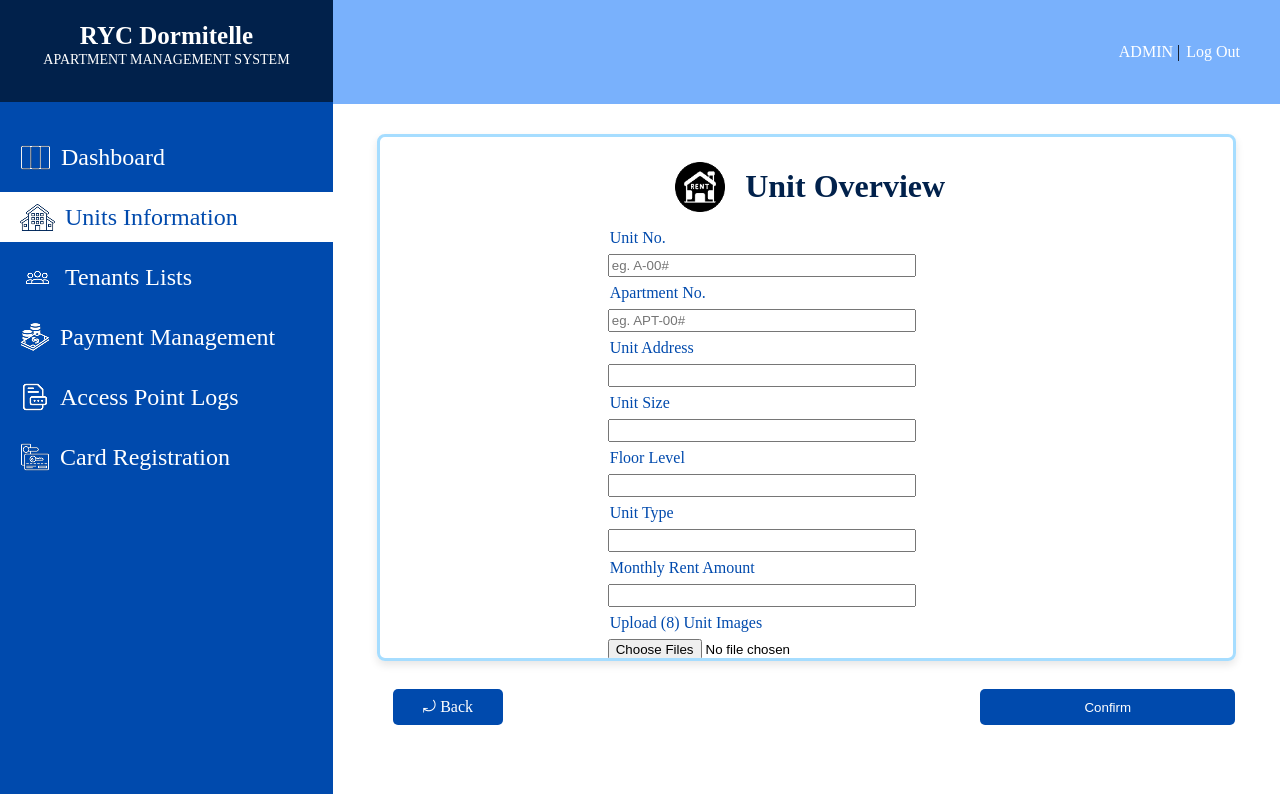
After one commit to JorizVon/ryc-dormitelle-apartment-system, a PHP site: page /ADDNEWUNIT.php in a window 1280 px wide. The commit adds this page. Run offline with PHP 8.4, Linux system fonts and the light colour scheme.

Commit message:
addnewunit added and few adjustments

```diff
--- /dev/null
+++ b/ADDNEWUNIT.php
@@ -0,0 +1,517 @@
+<?php
+// Database connection settings
+$host = "localhost";
+$username = "root";
+$password = "";
+$database = "ryc_dormitelle";
+
+// Create database connection
+$conn = new mysqli($host, $username, $password, $database);
+
+// Check connection
+if ($conn->connect_error) {
+    die("Connection failed: " . $conn->connect_error);
+}
+
+// Handle the form submission
+if ($_SERVER['REQUEST_METHOD'] === 'POST') {
+    $unit_no = $_POST['unit_no'];
+    $apartment_no = $_POST['apartment_no'];
+    $unit_address = $_POST['unit_address'];
+    $unit_size = $_POST['unit_size'];
+    $floor_level = $_POST['floor_level'];
+    $unit_type = $_POST['unit_type'];
+    $monthly_rent_amount = $_POST['monthly_rent_amount'];
+    $unit_status = 'Available'; // default unit status
+
+    // Insert into units table
+    $stmt = $conn->prepare("INSERT INTO `units`(`unit_no`, `apartment_no`, `unit_address`, `unit_size`, `floor_level`, `unit_type`, `monthly_rent_amount`, `unit_status`) VALUES (?, ?, ?, ?, ?, ?, ?, ?)");
+    $stmt->bind_param("ssssssss", $unit_no, $apartment_no, $unit_address, $unit_size, $floor_level, $unit_type, $monthly_rent_amount, $unit_status);
+    $stmt->execute();
+    $stmt->close();
+
+    // Handle unit images
+    if (isset($_FILES['unit_images'])) {
+        $files = $_FILES['unit_images'];
+
+        for ($i = 0; $i < count($files['name']); $i++) {
+            $fileName = basename($files['name'][$i]);
+            $targetDir = "unitImages/"; // Make sure this folder exists!
+            $targetFilePath = $targetDir . $fileName;
+
+            // Upload file to server
+            if (move_uploaded_file($files['tmp_name'][$i], $targetFilePath)) {
+                // Insert image record into database
+                $stmt = $conn->prepare("INSERT INTO `unit_images`(`unit_no`, `unit_image`) VALUES (?, ?)");
+                $stmt->bind_param("ss", $unit_no, $fileName);
+                $stmt->execute();
+                $stmt->close();
+            }
+        }
+    }
+
+    echo "<script>alert('Unit and images inserted successfully!'); window.location.href='UNITSINFORMATION.php';</script>";
+}
+
+$conn->close();
+?>
+<!DOCTYPE html>
+<html lang="en">
+<head>
+    <meta charset="UTF-8">
+    <meta name="viewport" content="width=device-width, initial-scale=1.0">
+    <title>Tenants List</title>
+    <style>
+        body {
+            display: flex;
+            margin: 0;
+            background-color: #FFFF;
+        }
+        .sideBar {
+            width: 450px;
+            height: 100%;
+            background-color: #01214B;
+        }
+        .systemTitle {
+            text-align: center;
+            height: 10vh;
+            padding-bottom: 5.3px;
+        }
+        .systemTitle h1 {
+            font-size: 25px;
+            font-family: Inria Serif;
+            align-items: center;
+            position: relative;
+            top: 5px;
+            color: #FFFF;
+        }
+        .systemTitle p {
+            font-size: 14px;
+            font-family: Inria Serif;
+            position: relative;
+            bottom: 10px;
+            color: #FFFF;
+        }
+        .sidebarContent {
+            padding-top: 20px;
+            height: 84vh;
+            background-color: #004AAD;
+            display: block;
+        }
+        .card {
+            width: 100%;
+            height: 50px;
+            display: flex;
+            margin: 10px 0px 10px;
+            align-items: center;
+            justify-content: center;
+        }
+        .card a {
+            margin: auto 0px auto 0px;
+            font-size: 24px;
+            padding-left: 20px;
+            font-weight: 500;
+            display: flex;
+            text-decoration: none;
+            align-items: center;
+            color: #01214B;
+            height: 100%;
+            width: 100%;
+            background-color: #004AAD;
+            color: white;
+        }
+        .card a:hover {
+            background-color: 004AAD;
+            color: #FFFF;
+            background-color: #FFFF;
+            color: #004AAD;
+        }
+        .card a:hover .DsidebarIcon {
+            content: url('sidebarIcons/DashboardIcon.png');
+        }
+        .card a:hover .UIsidebarIcon {
+            content: url('sidebarIcons/UnitsInfoIcon.png');
+        }
+        .card a:hover .THsidebarIcon {
+            content: url('sidebarIcons/TenantsInfoIcon.png');
+        }
+        .card a:hover .PMsidebarIcon {
+            content: url('sidebarIcons/PaymentManagementIcon.png');
+        }
+        .card a:hover .APLsidebarIcon {
+            content: url('sidebarIcons/AccesspointIcon.png');
+        }
+        .card a:hover .CGsidebarIcon {
+            content: url('sidebarIcons/CardregisterIcon.png');
+        }
+        .mainBody {
+            width: 100vw;
+            height: 100%;
+            background-color: white;
+        }
+        .header {
+            height: 13vh;
+            width: 100%;
+            background-color: #79B1FC;
+            display: flex;
+            justify-content: end;
+            align-items: center;
+        }
+        .headerContent {
+            margin-right: 40px;
+            display: flex;
+            justify-content: center;
+            align-items: center;
+
+        }
+        .adminTitle {
+            font-size: 16px;
+            color: #01214B;
+            position: relative;
+        }
+        .headerContent a {
+            font-size: 16px;
+            color: #FFFF;
+            position: relative;
+            margin-left: 2px;
+            text-decoration: none;
+        }
+        .headerContent a:hover {
+            color: #004AAD;
+        }
+        .mainContent {
+            height: 100%;
+            width: 100%;
+            margin: 0px auto;
+            background-color: #FFFF;
+        }
+        .cardreg {
+            display: flex;
+            justify-content: center;
+            width: 100%;
+            align-items: center;
+            position: relative;
+            bottom: 15px;
+            height: 50px;
+        }
+        .cardreg h4 {
+            color: #01214B;
+            font-size: 32px;
+            margin-left: 20px;
+            height: 20px;
+            align-items: center;
+            margin-bottom: 10px;
+            position: relative;
+            bottom: 25px;
+        }
+        .cardreg img {
+            height: 50px;
+            width: 50px;
+        }
+        .overviewContainer {
+            max-width: 90%;
+            margin: 0 auto;
+            border: 3px solid #A6DDFF;
+            border-radius: 8px;
+            height: 520px;
+            overflow: hidden;
+            box-shadow: 0 4px 8px rgba(0,0,0,0.1);
+            position: relative;
+            padding-top: 1px;
+            bottom: 20px;
+        }
+        .unitImagesContainer {
+            display: grid;
+            grid-template-columns: repeat(4, 1fr); /* 4 equal columns */
+            gap: 2px; /* same gap horizontally and vertically */
+            width: max-content;
+            margin: 0 auto;
+            margin-left: 180px;
+            position: relative;
+            bottom: 5px;
+        }
+        .unitImageCard {
+            display: block;
+            margin-left: auto;
+            margin-right: auto;
+            width: 30px;
+            height: 30px;
+            border: 2px solid #000000;
+            border-radius: 0.5rem;
+            object-fit: cover; /* Keeps aspect ratio and fills container */
+        }
+
+        .cardregistration {
+            display: flex;
+            justify-content: center;
+            height: 470px;
+            width: 95%;
+            margin-left: 10px;
+            position: relative;
+            top: 10px;
+        }
+        .unitInfoInputs {
+            width: 50%;
+            height: 90%;
+            margin: auto 0px;
+
+        }
+        .formContainer {
+            width: 100%;
+            height: 470px;
+            margin-top: 5px;
+            margin-left: 15px;
+        }
+        label {
+            display: inline-block;
+            width: 180px;
+            margin-bottom: 5px;
+            padding: 2px;
+            vertical-align: top;
+            color: #004AAD;
+        }
+        input[type="text"],
+        input[type="date"]
+        {
+            width: 300px;
+            padding: 2px;
+            margin-bottom:5px;
+        }
+        select {
+            width: 308px;
+            padding: 2px;
+            margin-bottom: 15px;
+        }
+
+        button {
+            background-color: #004AAD;
+            border: none;
+            width: 130px;
+            height: 30px;
+            justify-content: center;
+            align-items: center;
+            display: flex;
+            color: #FFFFFF;
+            font-weight: 10000;
+            margin: auto 10px;
+        }
+        button img {
+            width: 15px;
+            height: 15px;
+            margin-right: 5px;
+        }
+        button :hover {
+            background-color: #FFFFFF;
+            color: #004AAD;
+            border: 2px #004AAD solid;
+        }
+        .footbtnContainer {
+            width: 90%;
+            height: 20px;
+            margin-left: 60px;
+            display: flex;
+            position: relative;
+            top: 38px;
+            justify-content: space-between;
+            align-items: center;
+        }
+        .backbtn {
+            height: 36px;
+            width: 110px;
+            position: relative;
+            display: flex;
+            align-items: center;
+            justify-content: center;
+            bottom: 22px;
+            background-color: #004AAD;
+            color: #FFFFFF;
+            text-decoration: none;
+            border-radius: 5px;
+        }
+        button {
+            background-color: #004AAD;
+            color: white;
+            border: none;
+            border-radius: 5px;
+        }
+        button:hover {
+            background-color: #FFFFFF;
+            color: #004AAD;
+            border: 2px solid #004AAD;
+        }
+        .footbtnContainer a:hover {
+            background-color: #FFFFFF;
+            color: #004AAD;
+            border: 2px solid #004AAD;
+        }
+        .confirmbtn {
+            height: 36px;
+            width: 255px;
+            position: relative;
+            display: flex;
+            align-items: center;
+            justify-content: center;
+            bottom: 30px;
+            background-color: #004AAD;
+            color: #FFFFFF;
+            text-decoration: none;
+            border-radius: 5px;
+        }
+
+
+        .footbtnContainer a:hover .printTenantInfo {
+            content: url('otherIcons/printIconblue.png');
+        }
+    </style>
+</head>
+<body>
+    <div class="sideBar">
+        <div class="systemTitle">
+            <h1>RYC Dormitelle</h1>
+            <p>APARTMENT MANAGEMENT SYSTEM</p>
+        </div>
+        <div class="sidebarContent">
+            <div class="card">
+                <a href="DASHBOARD.php" class="changeicon">
+                    <img src="sidebarIcons/DashboardIconWht.png" alt="Dashboard Icon" class="DsidebarIcon" style="margin-right: 10px;">
+                    Dashboard
+                </a>
+            </div>
+            <div class="card">
+                <a href="UNITSINFORMATION.php" style="background-color: #FFFF; color: #004AAD;">
+                    <img src="sidebarIcons/UnitsInfoIcon.png" alt="Units Information Icon" class="UIsidebarIcon" style="margin-right: 10px;">
+                    Units Information</a>
+            </div>
+            <div class="card">
+                <a href="TENANTSLIST.php">
+                    <img src="sidebarIcons/TenantsInfoIconWht.png" alt="Tenants Information Icon" class="THsidebarIcon" style="margin-right: 10px;">
+                    Tenants Lists</a>
+            </div>
+            <div class="card">
+                <a href="PAYMENTMANAGEMENT.php">
+                    <img src="sidebarIcons/PaymentManagementIconWht.png" alt="Payment Management Icon" class="PMsidebarIcon" style="margin-right: 10px;">
+                    Payment Management</a>
+            </div>
+            <div class="card">
+                <a href="ACCESSPOINTLOGS.php">
+                    <img src="sidebarIcons/AccesspointIconWht.png" alt="Access Point Logs Icon" class="APLsidebarIcon" style="margin-right: 10px;">
+                    Access Point Logs</a>
+            </div>
+            <div class="card">
+                <a href="#">
+                    <img src="sidebarIcons/CardregisterIconWht.png" alt="Card Registration Icon" class="CGsidebarIcon" style="margin-right: 10px;">
+                    Card Registration</a>
+            </div>
+
+        </div>
+    </div>
+    <div class="mainBody">
+        <form action="" method="POST" enctype="multipart/form-data">
+            <div class="header">
+                <div class="headerContent">
+                    <a href="ADMINPROFILE.php" class="adminTitle">ADMIN</a>
+                    <p class="adminLogoutspace">&nbsp;|&nbsp;</p>
+                    <a href="ADMINLOGIN.php" class="logOutbtn">Log Out</a>
+                </div>
+            </div>
+
+            <div class="mainContent">
+                <div class="cardreg"><h4> </h4></div>
+
+                <div class="overviewContainer">
+                    <div class="cardregistration">
+                        <div class="unitInfoInputs">
+                            <div class="formContainer">
+                                <div class="cardreg">
+                                    <img src="UnitsInfoIcons/UnoccupiedUnitIcon.png" alt="rent icon">
+                                    <h4>Unit Overview</h4>
+                                </div>
+                                <div>
+                                    <label for="unit_no">Unit No.</label>
+                                    <input placeholder="eg. A-00#" type="text" name="unit_no" id="unit_no" required>
+                                </div>
+
+                                <div>
+                                    <label for="apartment_no">Apartment No.</label>
+                                    <input placeholder="eg. APT-00#" type="text" name="apartment_no" id="apartment_no" required>
+                                </div>
+
+                                <div>
+                                    <label for="unit_address">Unit Address</label>
+                                    <input type="text" name="unit_address" id="unit_address" required>
+                                </div>
+
+                                <div>
+                                    <label for="unit_size">Unit Size</label>
+                                    <input type="text" name="unit_size" id="unit_size" required>
+                                </div>
+
+                                <div>
+                                    <label for="floor_level">Floor Level</label>
+                                    <input type="text" name="floor_level" id="floor_level" required>
+                                </div>
+
+                                <div>
+                                    <label for="unit_type">Unit Type</label>
+                                    <input type="text" name="unit_type" id="unit_type" required>
+                                </div>
+
+                                <div>
+                                    <label for="monthly_rent_amount">Monthly Rent Amount</label>
+                                    <input type="text" name="monthly_rent_amount" id="monthly_rent_amount" required>
+                                </div>
+
+                                <div>
+                                    <label for="unit_images">Upload (8) Unit Images</label>
+                                    <input type="file" name="unit_images[]" id="unit_images" accept="image/*" multiple required onchange="previewImages()">
+                                </div>
+
+                                <div class="unitImagesContainer" id="unitImagesContainer" ></div>
+
+                            </div>
+                        </div>
+                    </div>
+                </div>
+            </div>
+
+            <div class="footbtnContainer">
+                <a href="UNITSINFORMATION.php" class="backbtn">&#10558; Back</a>
+                <button type="submit" class="confirmbtn">Confirm</button>
+            </div>
+        </form>
+    </div>
+    </div>
+    <script>
+        function previewImages() {
+            const preview = document.getElementById('unitImagesContainer');
+            const files = document.getElementById('unit_images').files;
+
+            preview.innerHTML = ''; // Clear previous previews
+
+            if (files.length > 8) {
+                alert("You can only upload up to 6 images.");
+                document.getElementById('unit_images').value = '';
+                return;
+            }
+
+            Array.from(files).forEach(file => {
+                const reader = new FileReader();
+                reader.onload = function(e) {
+                    const img = document.createElement('img');
+                    img.src = e.target.result;
+                    img.alt = 'Uploaded Unit Image';
+                    img.className = 'unitImageCard'; // Keep your style
+                    img.style.width = '80px';
+                    img.style.height = '80px';
+                    img.style.objectFit = 'cover';
+                    img.style.margin = '5px';
+                    img.style.borderRadius = '10px';
+                    img.style.boxShadow = '0 0 5px rgba(0,0,0,0.3)';
+                    preview.appendChild(img);
+                };
+                reader.readAsDataURL(file);
+            });
+        }
+    </script>
+</body>
+</html>
--- a/CARDREGISTRATION.php
+++ b/CARDREGISTRATION.php
@@ -376,7 +376,7 @@ $result = $conn->query($sql);
                                     echo "<td>" . htmlspecialchars($row['registration_date']) . "</td>";
                                     echo "<td>" . htmlspecialchars($row['card_expiry']) . "</td>";
                                     echo "<td>" . htmlspecialchars($row['card_status']) . "</td>";
-                                    echo "<td><a href='#' class='action-btn'>View Details</a></td>";
+                                    echo "<td><a href='CARDRENEWORDELETE.php' class='action-btn'>View Details</a></td>";
                                     echo "</tr>";
                                 }
                             } else {
--- a/OCCUPIEDUNITOVERVIEW.php
+++ b/OCCUPIEDUNITOVERVIEW.php
@@ -510,6 +510,3 @@ try {
     </div>
 </body>
 </html>
-<?php
-$conn->close();
-?>
--- a/UNITSINFORMATION.php
+++ b/UNITSINFORMATION.php
@@ -447,7 +447,7 @@ $conn->close();
                     <a href="DASHBOARD.php">&#10558; Back</a>
                 </div>
                 <div class="addUnitbtn">
-                    <a href="#" type="action-btn">
+                    <a href="ADDNEWUNIT.php" type="action-btn">
                         <img src="UnitsInfoIcons/pluswht.png" alt="Units Information Icon" class="addUnitbtnIcon">
                         Add New Unit</a>
                 </div>
```
Also changed, not shown: AVAILABLEUNITOVERVIEW.php (+25 -12 lines), unitImages/20230731_114807.jpg (added), 7 other files.
